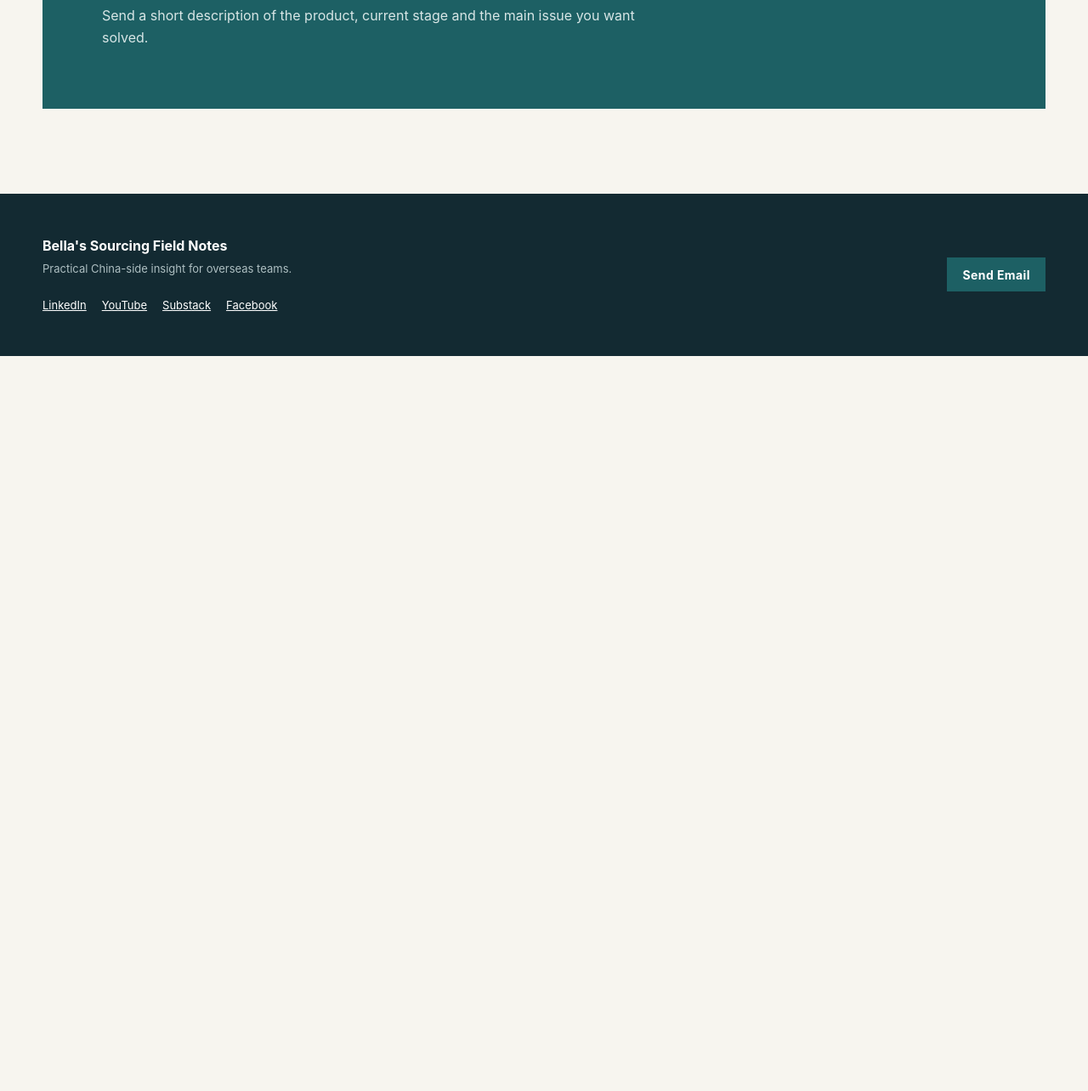
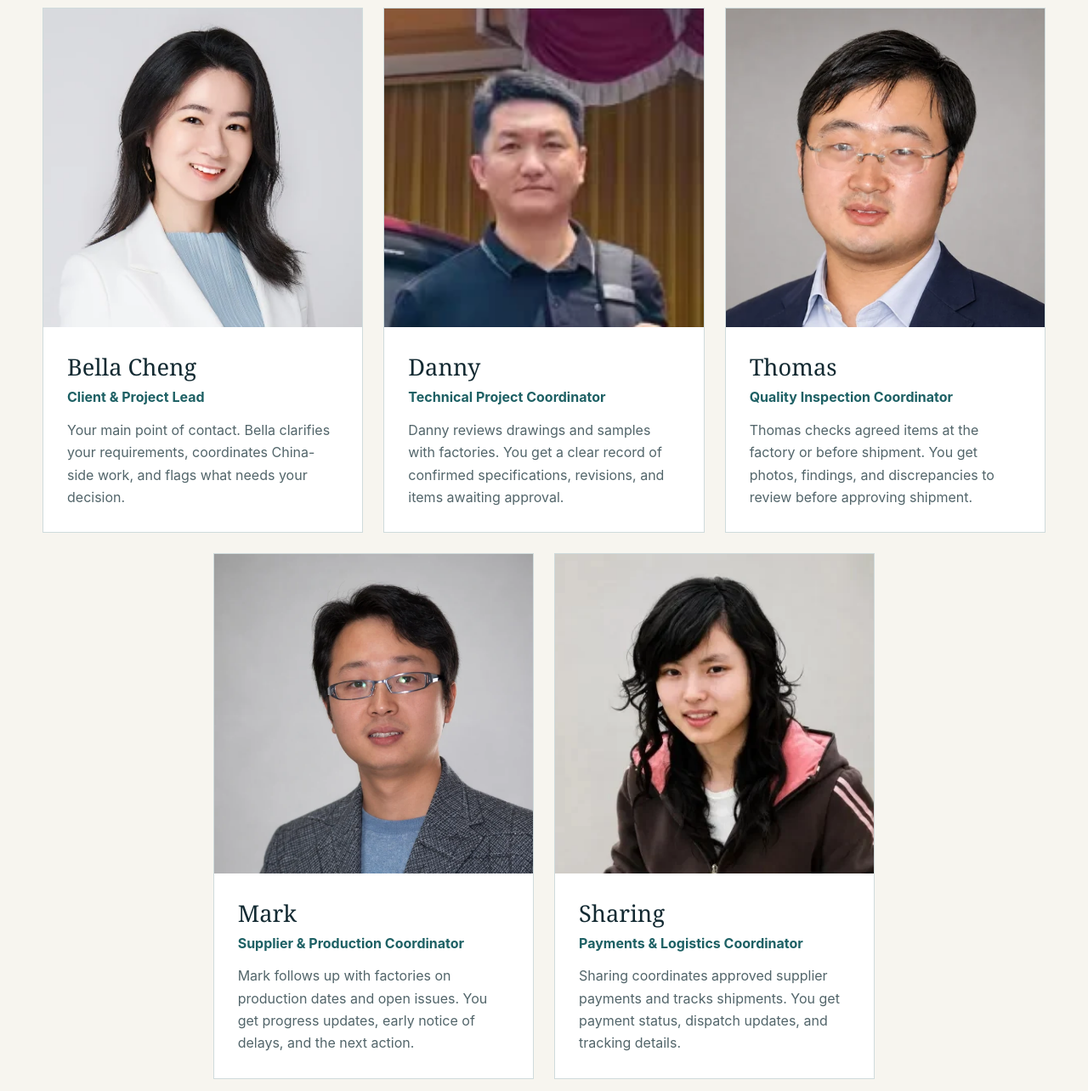
Before and after one commit to bellasourcingnotes/bellasourcingnotes.github.io, a plain HTML site: page about.html in a window 1280 px wide. Shown: the part 2468-3752 px from the top of the page at 85% size. Before the commit the page ends 2887 px from the top, so only its background shows below. Drawn offline with Linux system fonts and the light colour scheme.

Commit message:
Add files via upload

```diff
--- a/about.html
+++ b/about.html
@@ -3,7 +3,7 @@
 <head>
   <meta charset="utf-8"><meta name="viewport" content="width=device-width, initial-scale=1">
   <title>About Bella Cheng | Shenzhen Sourcing Specialist</title>
-  <meta name="description" content="Meet Bella Cheng, a Shenzhen-based China sourcing and project execution specialist with more than 10 years of experience.">
+  <meta name="description" content="Meet Bella Cheng and the Shenzhen sourcing team supporting technical reviews, factory follow-up, quality checks, payments and shipment tracking.">
   <link rel="canonical" href="https://bellachengsourcing.com/about.html">
   <meta property="og:type" content="profile"><meta property="og:url" content="https://bellachengsourcing.com/about.html"><meta property="og:title" content="About Bella Cheng"><meta property="og:description" content="Shenzhen-based China sourcing and project execution specialist with 10+ years of experience."><meta property="og:image" content="https://bellachengsourcing.com/assets/og-preview.png"><meta name="twitter:card" content="summary_large_image"><meta name="twitter:image" content="https://bellachengsourcing.com/assets/og-preview.png">
   <link rel="icon" href="assets/favicon.svg" type="image/svg+xml"><link rel="stylesheet" href="styles.css">
@@ -19,6 +19,54 @@
       <article class="principle"><span>03</span><div><h3>Surface risk early</h3><p>It is better to identify a missing serial number, unclear capability or unrealistic promise before payment or shipment.</p></div></article>
       <article class="principle"><span>04</span><div><h3>Stay close to execution</h3><p>Custom projects change. Practical support means continuing to follow the revisions, not disappearing after an introduction.</p></div></article>
     </div></div></div></section>
+    <section class="shell team-section" id="team" aria-labelledby="team-heading">
+      <div class="section-heading">
+        <h2 id="team-heading">Who You’ll Work With</h2>
+        <p>Bella is your main point of contact. Depending on your project, she coordinates technical reviews, factory follow-up, quality checks, payments and shipment tracking with the team.</p>
+      </div>
+      <div class="team-grid">
+        <article class="team-card">
+          <div class="team-portrait team-portrait--bella"><img src="assets/team-bella.webp" alt="Bella Cheng" loading="lazy"></div>
+          <div class="team-card-copy">
+            <h3>Bella Cheng</h3>
+            <p class="team-role">Client &amp; Project Lead</p>
+            <p>Your main point of contact. Bella clarifies your requirements, coordinates China-side work, and flags what needs your decision.</p>
+          </div>
+        </article>
+        <article class="team-card">
+          <div class="team-portrait team-portrait--danny"><img src="assets/team-danny.webp" alt="Danny" loading="lazy"></div>
+          <div class="team-card-copy">
+            <h3>Danny</h3>
+            <p class="team-role">Technical Project Coordinator</p>
+            <p>Danny reviews drawings and samples with factories. You get a clear record of confirmed specifications, revisions, and items awaiting approval.</p>
+          </div>
+        </article>
+        <article class="team-card">
+          <div class="team-portrait team-portrait--thomas"><img src="assets/team-thomas.webp" alt="Thomas" loading="lazy"></div>
+          <div class="team-card-copy">
+            <h3>Thomas</h3>
+            <p class="team-role">Quality Inspection Coordinator</p>
+            <p>Thomas checks agreed items at the factory or before shipment. You get photos, findings, and discrepancies to review before approving shipment.</p>
+          </div>
+        </article>
+        <article class="team-card">
+          <div class="team-portrait team-portrait--mark"><img src="assets/team-mark.webp" alt="Mark" loading="lazy"></div>
+          <div class="team-card-copy">
+            <h3>Mark</h3>
+            <p class="team-role">Supplier &amp; Production Coordinator</p>
+            <p>Mark follows up with factories on production dates and open issues. You get progress updates, early notice of delays, and the next action.</p>
+          </div>
+        </article>
+        <article class="team-card">
+          <div class="team-portrait team-portrait--sharing"><img src="assets/team-sharing.webp" alt="Sharing" loading="lazy"></div>
+          <div class="team-card-copy">
+            <h3>Sharing</h3>
+            <p class="team-role">Payments &amp; Logistics Coordinator</p>
+            <p>Sharing coordinates approved supplier payments and tracks shipments. You get payment status, dispatch updates, and tracking details.</p>
+          </div>
+        </article>
+      </div>
+    </section>
     <section class="shell cta-panel"><div><p class="section-kicker">Shenzhen, China</p><h2>Need someone to follow the project where it is happening?</h2><p>Send a short description of the product, current stage and the main issue you want solved.</p></div><a class="button" href="mailto:bellachengsourcing@hotmail.com?subject=Sourcing%20project%20inquiry&amp;body=Hi%20Bella%2C%0D%0A%0D%0AProduct%20or%20part%3A%0D%0ACurrent%20stage%3A%0D%0AWhat%20I%20need%20checked%20or%20followed%20up%20in%20China%3A%0D%0A%0D%0AThanks%2C%0D%0A">Send Email</a></section>
   </main>
   <footer class="site-footer"><div class="shell footer-grid"><div><strong>Bella's Sourcing Field Notes</strong><p>Practical China-side insight for overseas teams.</p><div class="social-links"><a href="https://www.linkedin.com/in/bellacxy">LinkedIn</a><a href="https://www.youtube.com/@bellachinasourcing">YouTube</a><a href="https://substack.com/@bellasourcingnotes">Substack</a><a href="https://www.facebook.com/people/Bella-China-Medical-Sourcing/100085035221209/">Facebook</a></div></div><a class="button button-small" href="mailto:bellachengsourcing@hotmail.com?subject=Sourcing%20project%20inquiry&amp;body=Hi%20Bella%2C%0D%0A%0D%0AProduct%20or%20part%3A%0D%0ACurrent%20stage%3A%0D%0AWhat%20I%20need%20checked%20or%20followed%20up%20in%20China%3A%0D%0A%0D%0AThanks%2C%0D%0A">Send Email</a></div></footer><script src="script.js"></script>
--- a/styles.css
+++ b/styles.css
@@ -78,6 +78,30 @@ h3 { line-height: 1.25; }
 .about-preview { margin-bottom: 110px; padding: 70px; background: var(--mist); display: grid; grid-template-columns: .8fr 1.2fr; gap: 80px; }
 .about-preview h2 { margin-bottom: 0; }
 .about-preview p { color: var(--muted); font-size: 17px; }
+.team-section { margin-block: 80px; scroll-margin-top: 110px; }
+.team-section .section-heading { margin-bottom: 28px; }
+.team-grid { display: grid; grid-template-columns: repeat(6, minmax(0, 1fr)); gap: 24px; }
+.team-card { grid-column: span 2; display: flex; flex-direction: column; background: var(--white); border: 1px solid var(--line); }
+.team-card:nth-child(4) { grid-column: 2 / span 2; }
+.team-portrait { position: relative; aspect-ratio: 1; overflow: hidden; background: var(--mist); }
+.team-portrait img { position: absolute; inset: var(--photo-y, 0) auto auto var(--photo-x, 0); display: block; width: var(--photo-width, 100%); height: auto; max-width: none; }
+.team-portrait--bella { --photo-width: 114%; --photo-x: -9%; --photo-y: -2%; }
+.team-portrait--danny { --photo-width: 224%; --photo-x: -29%; --photo-y: -20%; }
+.team-portrait--thomas { --photo-width: 199%; --photo-x: -54%; --photo-y: -2%; }
+.team-portrait--mark { --photo-width: 129%; --photo-x: -10%; --photo-y: -4%; }
+.team-portrait--sharing { --photo-width: 130%; --photo-x: -5%; --photo-y: 0%; }
+.team-card-copy { padding: clamp(18px, 2.4vw, 28px); }
+.team-card-copy h3 { margin: 0; font: 1.7rem Georgia, serif; }
+.team-card-copy p { margin: 12px 0 0; color: var(--muted); }
+.team-card-copy .team-role { margin-top: 4px; color: var(--teal); font-weight: 700; }
+@media (max-width: 850px) {
+  .team-grid { grid-template-columns: repeat(2, minmax(0, 1fr)); }
+  .team-card, .team-card:nth-child(4) { grid-column: auto; }
+}
+@media (max-width: 540px) {
+  .team-grid { grid-template-columns: 1fr; }
+  .team-section { margin-block: 56px; }
+}
 .site-footer { padding-block: 48px; background: var(--ink); color: white; }
 .footer-grid { display: flex; justify-content: space-between; align-items: center; gap: 30px; }
 .footer-grid p { margin: 4px 0 0; color: #aebfc2; font-size: 13px; }
```
Also changed, not shown: index.html (+1 -1 lines), assets/team-bella.webp (added), assets/team-danny.webp (added), assets/team-mark.webp (added), assets/team-sharing.webp (added), assets/team-thomas.webp (added).
